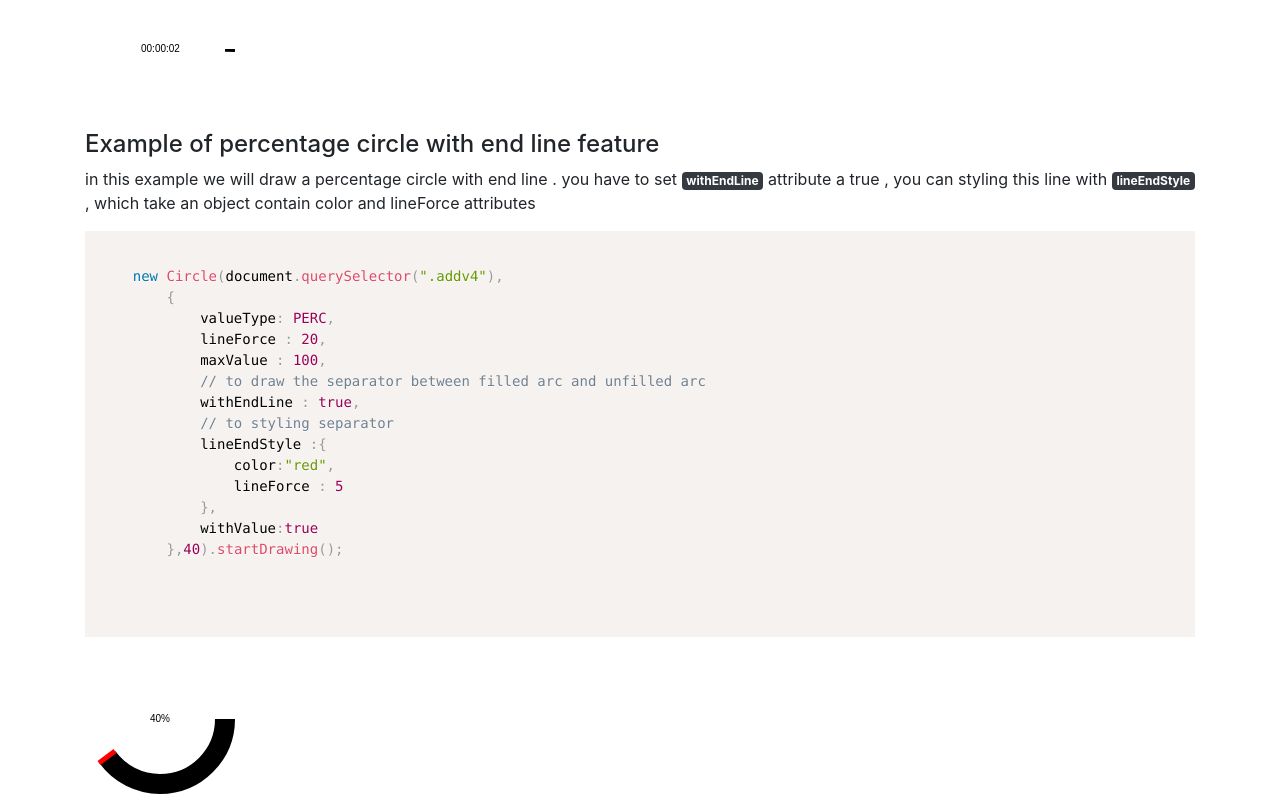
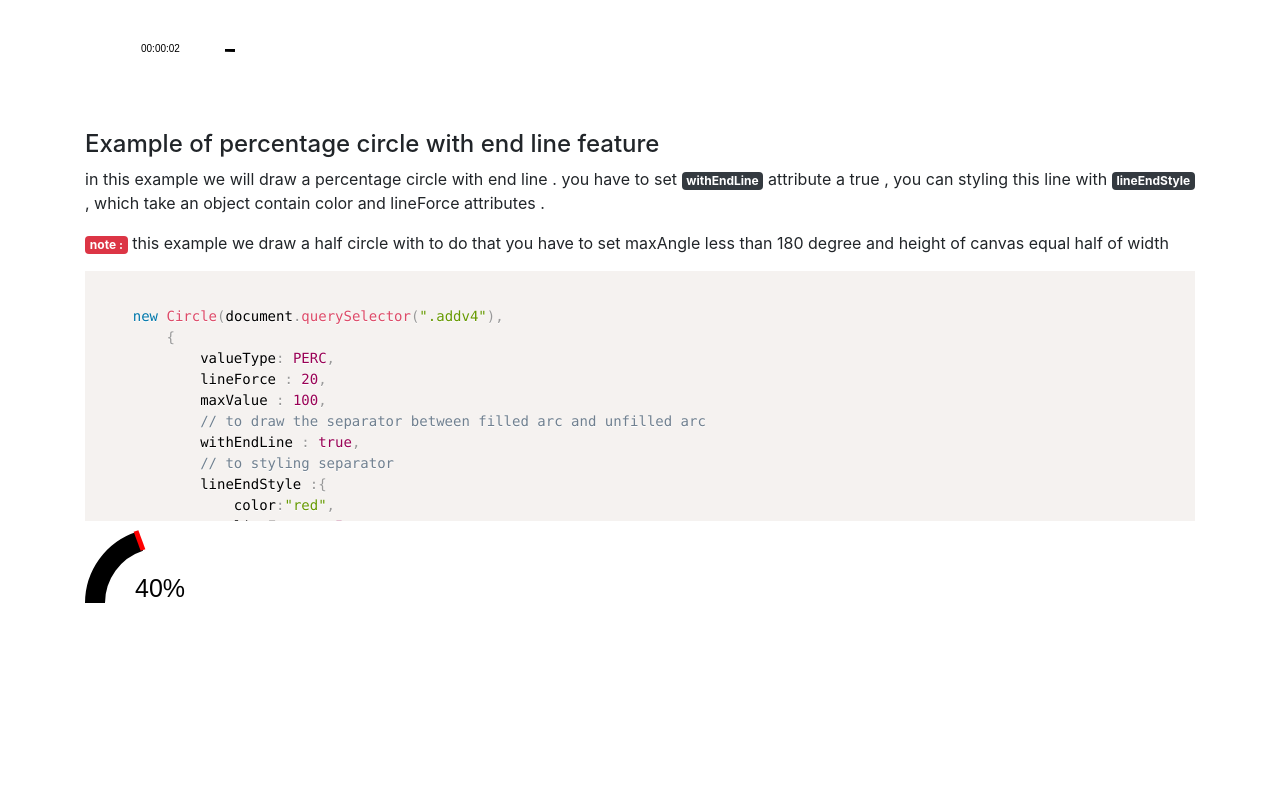
Before and after one commit to SuicV/CirclesJS, a plain HTML site: page examples/index.html in a window 1280 px wide. Shown: the part 2288-3088 px from the top of the page. After the commit the page ends 2897 px from the top, so only its background shows below. Drawn offline with nearby package versions, Linux system fonts and the light colour scheme.

Commit message:
[fix] documentation

```diff
--- a/examples/app.js
+++ b/examples/app.js
@@ -76,5 +76,11 @@ var k = new Circle(document.querySelector(".addv4"),
             color:"red",
             lineForce : 5
         },
-        withValue : true
+        withValue : true,
+        startAngle : 180,
+        halfCircle:true,
+        valueStyle:{
+            font : "25px arial"
+        },
+        maxAngle:180
     },40).startDrawing();
--- a/examples/index.html
+++ b/examples/index.html
@@ -156,9 +156,14 @@
 					in this example we will draw a percentage circle with end line .
 					you have to set <span class="badge badge-dark">withEndLine</span> attribute a true ,
 					you can styling this line with <span class="badge badge-dark">lineEndStyle</span> ,
-					which take an object contain color and lineForce attributes
+					which take an object contain color and lineForce attributes .
+
 				</p>
-				<pre>
+				<p>
+					<span class="badge badge-danger">note :</span> this example we draw a half circle with to do that you have to set maxAngle less than 180 degree and height of
+					canvas equal half of width
+				</p>
+				<pre style="height: 250px;">
 <code class="language-js">
 	new Circle(document.querySelector(".addv4"),
 		{
@@ -172,12 +177,17 @@
 				color:"red",
 				lineForce : 5
 			},
-			withValue:true
+			withValue:true,
+			valueStyle : {
+				font: "25px arial"
+			},
+			// to set the angle between start and end of the circle
+			maxAngle:180
 		},40).startDrawing();
 
 </code>
 				</pre>
-				<canvas class="addv4" height="150" width="150"></canvas>
+				<canvas class="addv4" height="75" width="150"></canvas>
 			</div>
 		</div>
 	</div>
```
